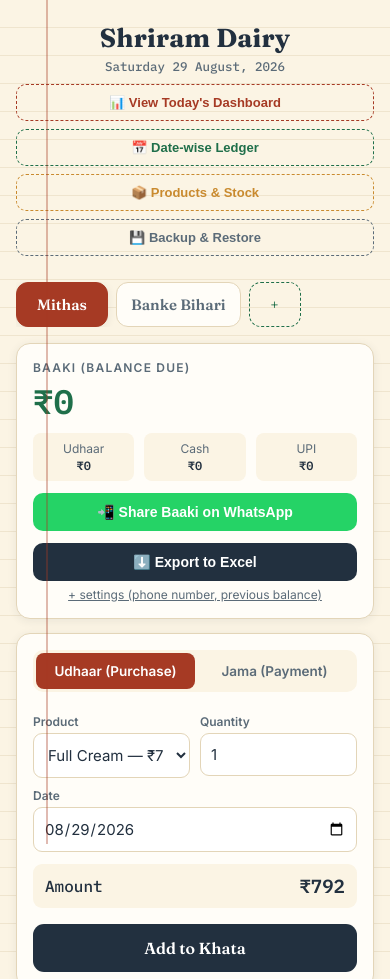
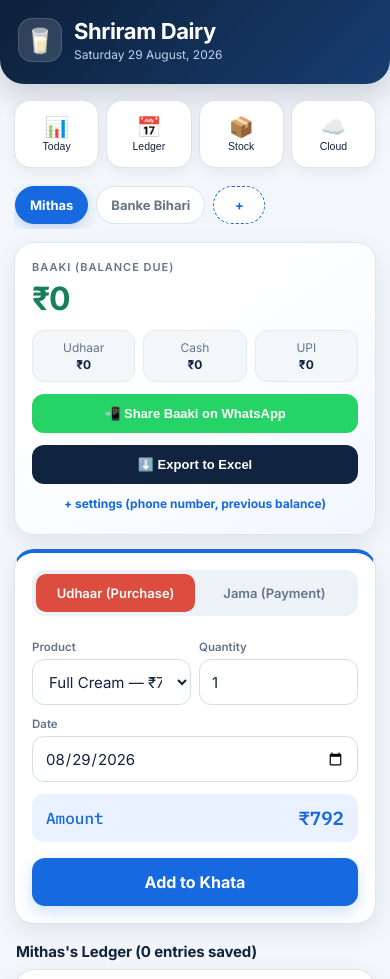
Before and after one commit to vipinsonipnp-tech/Verka-panipat, a plain HTML site: page index.html in a window 390 px wide. Shown: the top 979 px of the page. Drawn offline with nearby package versions, Linux system fonts and the light colour scheme.

Commit message:
Redesign mobile interface

```diff
--- a/index.html
+++ b/index.html
@@ -6,8 +6,8 @@
 <title>Shriram Dairy</title>
 
 <link rel="manifest" href="manifest.json">
-<meta name="theme-color" content="#22303F">
-<meta name="background-color" content="#FBF4E4">
+<meta name="theme-color" content="#10233f">
+<meta name="background-color" content="#f3f6fa">
 
 <!-- iOS home-screen app behaviour -->
 <meta name="apple-mobile-web-app-capable" content="yes">
@@ -305,13 +305,107 @@
   .overlay-inner{ max-width:480px; margin:0 auto; padding:16px; }
   .overlay-head{ display:flex; justify-content:space-between; align-items:center; margin-bottom:10px; }
   .overlay-close{ border:none; background:var(--paper); border-radius:8px; padding:6px 11px; font-size:16px; cursor:pointer; }
+
+  /* 2026 mobile operations redesign */
+  :root{
+    --paper:#f3f6fa;
+    --paper-line:#dbe3ec;
+    --margin:#e05a47;
+    --ink:#10233f;
+    --ink-soft:#64748b;
+    --udhaar:#dc4c3f;
+    --jama:#16805b;
+    --gold:#d99623;
+    --card:#ffffff;
+    --primary:#1769e0;
+    --primary-soft:#eaf2ff;
+    --shadow:0 8px 24px rgba(15,35,63,.08);
+  }
+  body{
+    background:var(--paper);
+    padding-bottom:36px;
+    font-family:'Inter',system-ui,sans-serif;
+  }
+  .frame{max-width:560px;padding:0 14px 26px;}
+  .frame::before{display:none;}
+  header{
+    margin:0 -14px 16px;
+    padding:calc(18px + env(safe-area-inset-top)) 18px 22px;
+    text-align:left;
+    color:#fff;
+    background:linear-gradient(135deg,#0d203a 0%,#173d70 100%);
+    border-radius:0 0 24px 24px;
+    box-shadow:0 10px 30px rgba(16,35,63,.2);
+  }
+  .brand-row{display:flex;align-items:center;gap:12px;}
+  .brand-mark{
+    width:44px;height:44px;border-radius:14px;display:grid;place-items:center;
+    background:rgba(255,255,255,.14);font-size:24px;border:1px solid rgba(255,255,255,.14);
+  }
+  header h1{font-family:'Inter',sans-serif;font-size:22px;font-weight:800;letter-spacing:-.4px;}
+  header .sub{font-family:'Inter',sans-serif;color:#bfd2ee;font-size:12px;margin-top:3px;}
+  .quick-actions{display:grid;grid-template-columns:repeat(4,1fr);gap:9px;margin-bottom:16px;}
+  .quick-actions button{
+    min-height:72px!important;margin:0!important;padding:10px 5px!important;border:1px solid var(--paper-line)!important;
+    border-radius:16px!important;background:#fff!important;color:var(--ink)!important;
+    box-shadow:0 4px 14px rgba(15,35,63,.06);font-size:11.5px!important;line-height:1.3;
+  }
+  .quick-actions button::first-line{font-size:20px;}
+  .quick-actions button:active{transform:translateY(1px);background:var(--primary-soft)!important;}
+  .partytabs{gap:8px;margin:0 0 13px;padding:2px 1px 5px;}
+  .partytab{
+    min-width:auto;padding:10px 14px;border-radius:999px;border:1px solid var(--paper-line);
+    font-family:'Inter',sans-serif;font-size:13px;font-weight:700;box-shadow:none;
+  }
+  .partytab.active{border-color:var(--primary);background:var(--primary);box-shadow:0 5px 14px rgba(23,105,224,.22);}
+  .partytab.addtab{background:#fff;border:1px dashed var(--primary);color:var(--primary);}
+  .card{border:1px solid rgba(219,227,236,.9);border-radius:20px;padding:17px;box-shadow:var(--shadow);margin-bottom:14px;}
+  .balance-card{background:linear-gradient(145deg,#fff 35%,#f2f7ff 100%);border-color:#d9e7fb;}
+  .balance-label{font-size:11px;letter-spacing:1px;}
+  .balance-value{font-family:'Inter',sans-serif;font-size:36px;font-weight:800;letter-spacing:-1.4px;margin:5px 0 12px;}
+  .mini-stats{gap:8px;}
+  .mini-stats div{background:#f4f7fa;border:1px solid #e5ebf1;border-radius:12px;padding:9px 5px;}
+  .mini-stats .val{font-family:'Inter',sans-serif;font-size:12px;font-weight:750;}
+  .share-btn{border-radius:12px;padding:12px;font-size:13px;}
+  .entry-card{border-top:4px solid var(--primary);}
+  .segmented{background:#edf2f7;border-radius:13px;padding:4px;}
+  .segmented button{border-radius:10px;padding:11px 6px;font-size:13px;}
+  label{font-size:11.5px;margin:12px 0 5px;}
+  select,input{min-height:46px;border:1px solid #d5dee8;border-radius:12px;padding:11px 12px;background:#fff;}
+  select:focus,input:focus{outline:none;border-color:var(--primary);box-shadow:0 0 0 3px rgba(23,105,224,.13);}
+  .amount-preview{background:var(--primary-soft);color:var(--primary);border-radius:12px;padding:12px 14px;}
+  .submit-btn{font-family:'Inter',sans-serif;font-weight:750;border-radius:13px;background:var(--primary);box-shadow:0 6px 16px rgba(23,105,224,.2);}
+  .ledger-title{font-family:'Inter',sans-serif;font-size:15px;font-weight:800;letter-spacing:-.15px;}
+  .entry{padding:13px 3px;border-bottom:1px solid #edf1f5;}
+  .entry .desc{font-size:13px;font-weight:600;}
+  .entry .desc .d{font-family:'Inter',sans-serif;font-size:11px;font-weight:400;margin-top:2px;}
+  .entry .amt{font-family:'Inter',sans-serif;font-weight:750;}
+  .settings-toggle{color:var(--primary);font-weight:650;text-decoration:none;padding:6px;}
+  .toast{bottom:calc(22px + env(safe-area-inset-bottom));border-radius:14px;box-shadow:0 10px 28px rgba(0,0,0,.24);}
+  .overlay{background:rgba(7,20,37,.58);backdrop-filter:blur(3px);}
+  .overlay-inner{max-width:560px;padding:14px;}
+  .overlay-head{position:sticky;top:0;background:#fff;z-index:2;padding:3px 0 8px;}
+  .overlay-close{width:40px;height:40px;border-radius:12px;background:#eef2f6;color:var(--ink);}
+  @media(max-width:390px){
+    .quick-actions{gap:7px}.quick-actions button{font-size:10.5px!important;min-height:68px!important}
+    .row2{gap:8px}.balance-value{font-size:32px}
+  }
+  @media(min-width:620px){
+    body{padding-top:24px}.frame{padding-left:0;padding-right:0}header{margin:0 0 18px;border-radius:24px}
+    .overlay-inner{padding-top:28px}
+  }
 </style>
 </head>
 <body>
 <div class="frame">
   <header>
-    <h1>Shriram Dairy</h1>
-    <div class="sub" id="todayLabel">—</div>
+    <div class="brand-row">
+      <div class="brand-mark" aria-hidden="true">🥛</div>
+      <div>
+        <h1>Shriram Dairy</h1>
+        <div class="sub" id="todayLabel">—</div>
+      </div>
+    </div>
   </header>
 
   <div id="storageBanner" style="display:none; background:#FDECEA; border:1.5px solid var(--udhaar); color:var(--udhaar); border-radius:10px; padding:10px 12px; font-size:12px; margin-bottom:12px;">
@@ -322,14 +416,16 @@
     </div>
   </div>
 
-  <button id="dashboardBtn" style="width:100%; padding:10px; border-radius:10px; border:1.5px dashed var(--margin); background:transparent; color:var(--margin); font-weight:600; font-size:13px; margin-bottom:8px; cursor:pointer;">📊 View Today's Dashboard</button>
-  <button id="dateWiseBtn" style="width:100%; padding:10px; border-radius:10px; border:1.5px dashed var(--jama); background:transparent; color:var(--jama); font-weight:600; font-size:13px; margin-bottom:8px; cursor:pointer;">📅 Date-wise Ledger</button>
-  <button id="stockBtn" style="width:100%; padding:10px; border-radius:10px; border:1.5px dashed var(--gold); background:transparent; color:var(--gold); font-weight:600; font-size:13px; margin-bottom:8px; cursor:pointer;">📦 Products & Stock</button>
-  <button id="backupBtn" style="width:100%; padding:10px; border-radius:10px; border:1.5px dashed var(--ink-soft); background:transparent; color:var(--ink-soft); font-weight:600; font-size:13px; margin-bottom:12px; cursor:pointer;">💾 Backup &amp; Restore</button>
+  <div class="quick-actions" aria-label="Main actions">
+    <button id="dashboardBtn">📊<br>Today</button>
+    <button id="dateWiseBtn">📅<br>Ledger</button>
+    <button id="stockBtn">📦<br>Stock</button>
+    <button id="backupBtn">☁️<br>Cloud</button>
+  </div>
 
   <div class="partytabs" id="partyTabs"></div>
 
-  <div class="card">
+  <div class="card balance-card">
     <div class="balance-label">Baaki (Balance Due)</div>
     <div class="balance-value" id="balanceValue">₹0</div>
     <div id="openingBalanceNote" style="font-size:11px; color:var(--ink-soft); margin:-6px 0 8px; display:none;"></div>
@@ -352,7 +448,7 @@
     </div>
   </div>
 
-  <div class="card">
+  <div class="card entry-card">
     <div class="segmented" id="typeSeg">
       <button class="active udhaar" data-type="Purchase">Udhaar (Purchase)</button>
       <button class="jama" data-type="Payment">Jama (Payment)</button>
@@ -670,7 +766,7 @@
       <div style="border-top:1px dashed var(--paper-line); padding-top:16px;">
         <div class="ledger-title" style="font-size:14px;">Restore from Backup</div>
         <p style="font-size:12.5px; color:var(--udhaar); margin-top:0;">⚠️ This replaces everything currently saved on this device with what's in the backup file. This cannot be undone.</p>
-        <input type="file" id="restoreFileInput" accept="application/json,.json" style="padding:8px 0;">
+        <input type="file" id="restoreFileInput" accept="application/json,text/plain,.json,.txt" style="padding:8px 0;">
         <button class="submit-btn" id="restoreBackupBtn" style="margin-top:12px; background:var(--udhaar);">⬆️ Restore Backup</button>
       </div>
     </div>
--- a/service-worker.js
+++ b/service-worker.js
@@ -1,4 +1,4 @@
-const CACHE_NAME = 'shriram-dairy-cache-v6';
+const CACHE_NAME = 'shriram-dairy-cache-v7';
 const ASSETS = [
   './index.html',
   './manifest.json',
```
